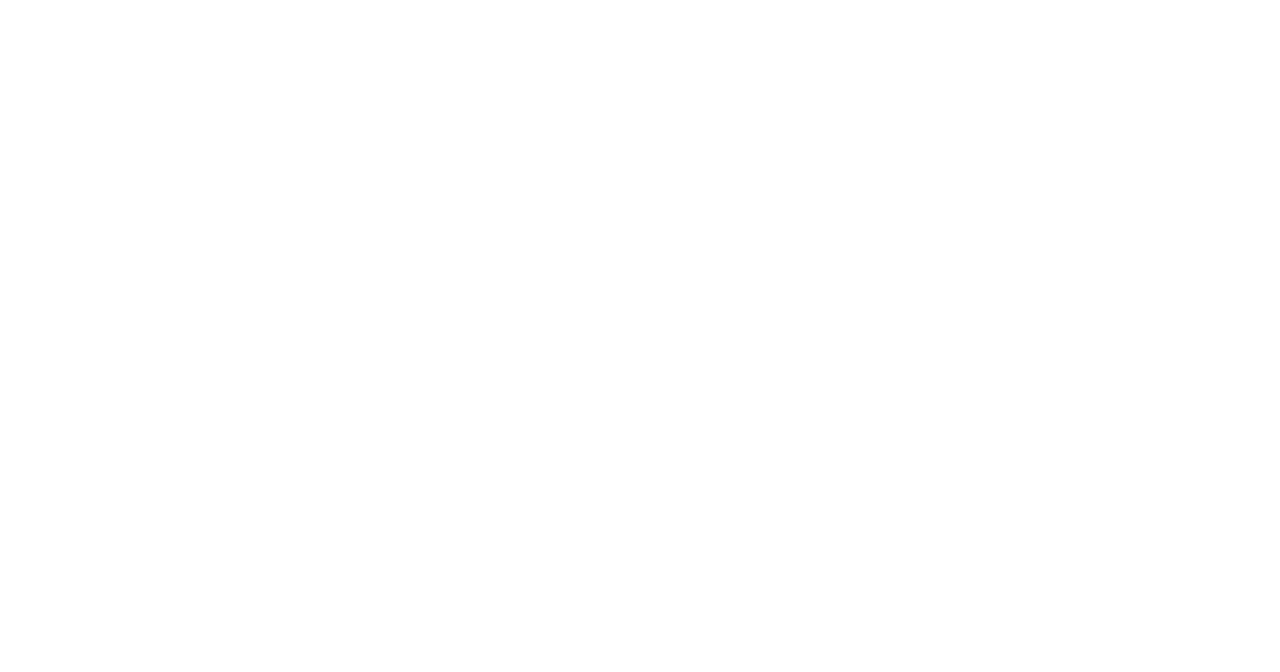
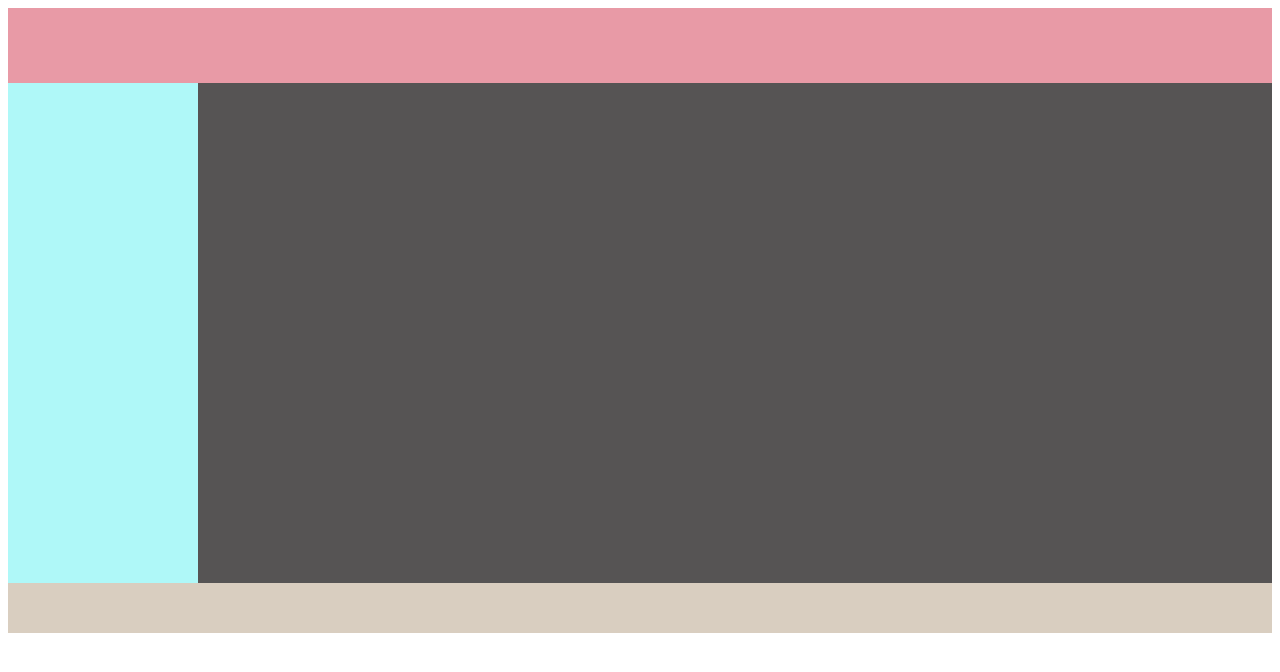
Before and after one commit to AugustNewby/cat-dog, a plain HTML site: page ExternalCSS/index.html in a window 1280 px wide. Drawn offline with Linux system fonts and the light colour scheme.

Commit message:
external
ex

```diff
--- a/ExternalCSS/Assets/Css/Style.css
+++ b/ExternalCSS/Assets/Css/Style.css
@@ -0,0 +1,27 @@
+header {
+    float: left;
+    background-color: rgb(232, 154, 166);
+    width: 100%;
+    height: 75px;
+}
+
+nav {
+    float: left;
+    background-color: rgb(175, 248, 248);
+    width: 15%;
+    height: 500px;
+}
+
+main {
+    float: left;
+    background-color: rgb(86, 84, 84);
+    width: 85%;
+    height: 500px;
+}
+
+footer {
+    float: left;
+    background-color: rgb(217, 206, 192);
+    width: 100%;
+    height: 50px;
+}
--- a/ExternalCSS/index.html
+++ b/ExternalCSS/index.html
@@ -0,0 +1,20 @@
+<!DOCTYPE html>
+<html lang="en">
+<head>
+    <meta charset="UTF-8">
+    <meta http-equiv="X-UA-Compatible" content="IE=edge">
+    <meta name="viewport" content="width=device-width, initial-scale=1.0">
+    <link rel="stylesheet" href="Assets/Css/Style.css">
+    <title>Document</title>
+</head>
+<body>
+    <header> </header>
+
+    <nav> </nav>
+
+    <main> </main>
+
+    <footer> </footer>
+
+</body>
+</html>
```
Also changed, not shown: Practice/index.html (+1 -0 lines).
